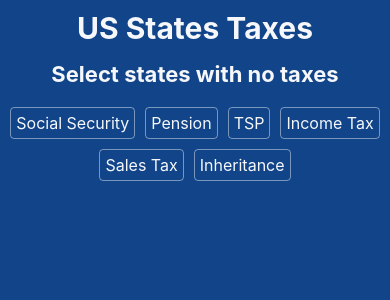
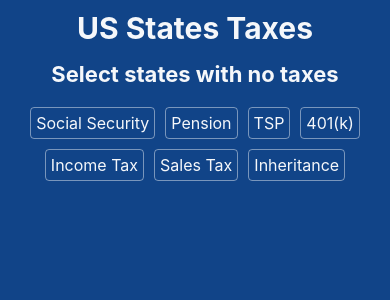
Before and after one commit to dirkdirk/StateTaxes, a React Native app: screen / in a window 390 px wide. Shown: the top 300 px of the page. Built offline with nearby package versions, Linux system fonts and the light colour scheme.

Commit message:
Add readme.md

```diff
--- a/data.js
+++ b/data.js
@@ -55,6 +55,19 @@ const DATA = [
       {name: 'TX'},
       {name: 'WA'},
       {name: 'WY'},
+    ],
+  },
+  {
+    id: '401k',
+    name: '401(k)',
+    states: [
+      {name: 'AK'},
+      {name: 'IL'},
+      {name: 'NV'},
+      {name: 'NH'},
+      {name: 'PA'},
+      {name: 'SD'},
+      {name: 'TN'},
     ],
   },
   {
```
Also changed, not shown: 1 other file (tests, documents, lock files or other folders).
